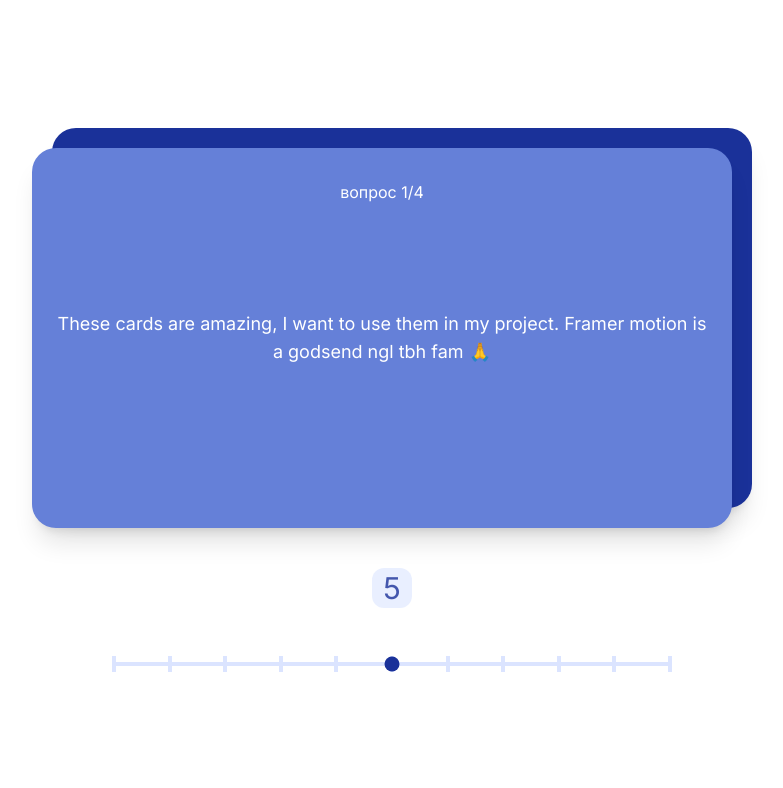
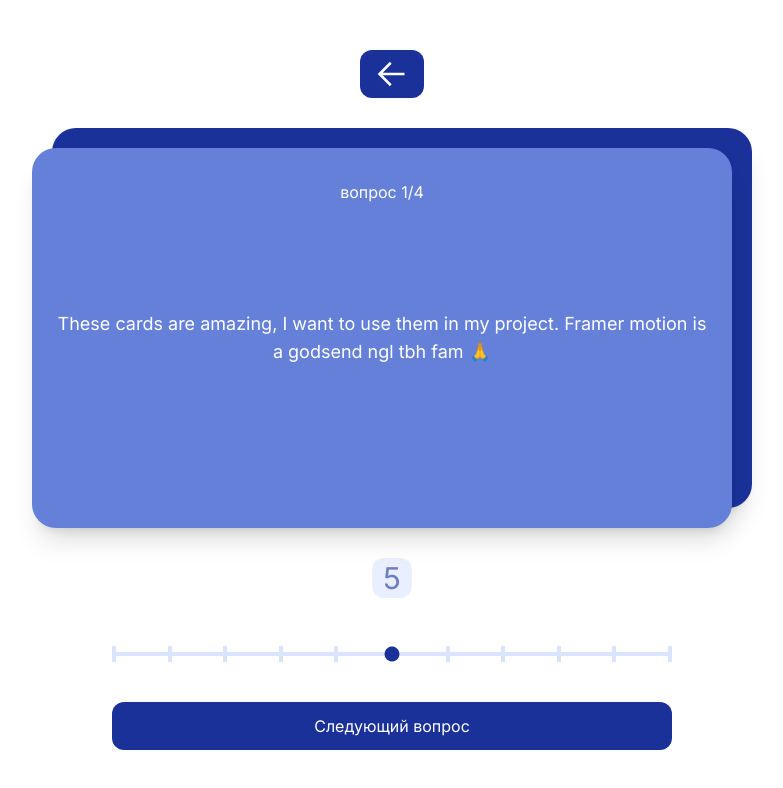
Before and after one commit to GEREGUR/360_assigment, a Next.js app: page /test in a window 1280 px wide. Shown: the top 788 px of the page, without its empty margins (248-1031 px from the left). Built offline with nearby package versions, Linux system fonts and the light colour scheme.

Commit message:
test page updated

```diff
--- a/app/test/page.tsx
+++ b/app/test/page.tsx
@@ -29,16 +29,16 @@ const CARDS = [
 const TestPage = () => {
   const [value, setValue] = useState(5);
   return (
-    <div className="flex h-full flex-col items-center justify-center">
+    <div className="flex h-screen w-screen flex-col items-center justify-center">
       <div className="flex h-[50vh] items-center justify-center">
         <CardStack items={CARDS} />
       </div>
-      <div className="mt-10 flex w-[70vh] flex-col items-center justify-center space-y-10">
+      {/* <div className="mt-10 flex w-[70vh] flex-col items-center justify-center space-y-10">
         <span className="flex h-10 w-10 items-center justify-center rounded-xl bg-[#DBE4FF]/60">
-          <div className="text-3xl text-[#1A3199]/80">{value}</div>
+          <div className="text-3xl text-[#1A3199]/60">{value}</div>
         </span>
         <Slider min={0} max={10} value={value} onChange={setValue} />
-      </div>
+      </div> */}
 
       {/* <div className="h-full border-t border-2">тут можно тестить свои компоненты, создавая для каждого компонента такой контейнер</div> */}
     </div>
--- a/components/CardStack.tsx
+++ b/components/CardStack.tsx
@@ -3,6 +3,8 @@
 import { useState } from "react";
 import { AnimatePresence, motion } from "framer-motion";
 import { cn } from "@/lib/utils";
+import Slider from "./Slider";
+import { GrLinkPrevious } from "react-icons/gr";
 
 type Card = {
   id: number;
@@ -27,6 +29,8 @@ export const CardStack = ({ items }: { items: Card[] }) => {
     setTimeout(() => setQuestionNumber((prev) => Math.max(prev - 1, 0)), 0);
   };
 
+  const [value, setValue] = useState(5);
+
   const variants = {
     initial: { opacity: 0, x: 20, y: -20 },
     animate: { opacity: 1, x: 0, y: 0 },
@@ -43,6 +47,13 @@ export const CardStack = ({ items }: { items: Card[] }) => {
   if (!cards.length) return <div>Произошла ошибка.</div>;
 
   return (
+    <div className="flex h-screen w-screen flex-col items-center justify-center">
+      <button
+        onClick={handlePrev}
+        className="my-10 flex h-12 w-16 items-center justify-center rounded-xl bg-[#1A3199] text-white"
+      >
+        <GrLinkPrevious size={30} />
+      </button>
       <div className="relative h-72 w-4/5 md:h-[380px] md:w-[700px]">
         <AnimatePresence initial={false} custom={questionNumber}>
           <motion.div
@@ -77,7 +88,7 @@ export const CardStack = ({ items }: { items: Card[] }) => {
             />
           )}
         </AnimatePresence>
-      <div className="flex justify-center gap-x-4 pt-80">
+        {/* <div className="flex justify-center gap-x-4 pt-80">
         <button
           onClick={handlePrev}
           className={cn(
@@ -90,7 +101,20 @@ export const CardStack = ({ items }: { items: Card[] }) => {
         <button onClick={handleNext} className="rounded-xl border px-4 py-2">
           next
         </button>
+      </div> */}
       </div>
+      <div className="mt-10 flex w-[70vh] flex-col items-center justify-center space-y-10">
+        <span className="flex h-10 w-10 items-center justify-center rounded-xl bg-[#DBE4FF]/60">
+          <div className="text-3xl text-[#1A3199]/60">{value}</div>
+        </span>
+        <Slider min={0} max={10} value={value} onChange={setValue} />
+      </div>
+      <button
+        onClick={handleNext}
+        className="my-10 h-12 w-[70vh] rounded-xl bg-[#1A3199]"
+      >
+        <span className="text-white">Следующий вопрос</span>
+      </button>
     </div>
   );
 };
--- a/components/Slider.tsx
+++ b/components/Slider.tsx
@@ -18,7 +18,6 @@ const Slider: React.FC<Props> = ({
     const { value } = e.target;
     return onChange(+value);
   };
-  console.log(value);
   const ticks = Array.from(
     { length: max - min + 1 },
     (_, index) => min + index,
```
Lines whose indentation alone changed are shown as unchanged.
